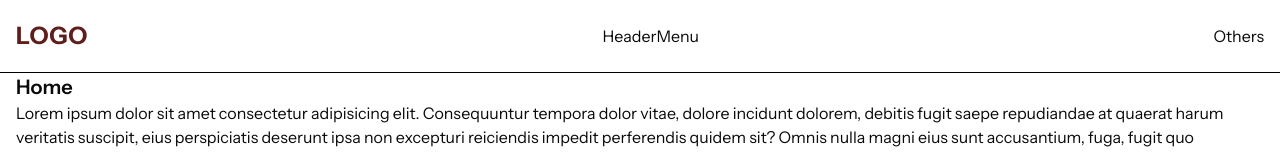
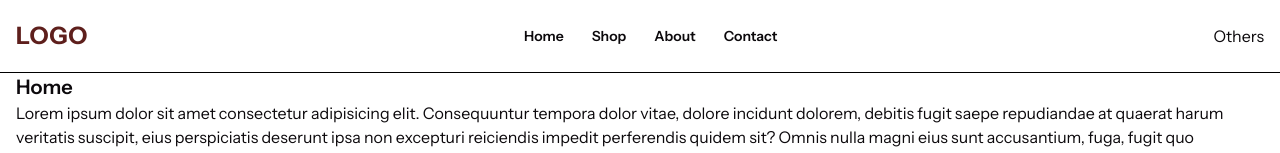
Before and after one commit to ChonMatthew/Next.js-Online-Store, a Next.js app: page / in a window 1280 px wide. Shown: the top 153 px of the page. Built offline with nearby package versions, Linux system fonts and the light colour scheme.

Commit message:
Header nav hover effects

```diff
--- /dev/null
+++ b/constants/data.ts
@@ -0,0 +1,6 @@
+export const headerData = [
+  { title: "Home", href: "/" },
+  { title: "Shop", href: "/shop" },
+  { title: "About", href: "/about" },
+  { title: "Contact", href: "/contact" },
+];
--- a/src/app/globals.css
+++ b/src/app/globals.css
@@ -9,6 +9,7 @@
   --color-shop-light-gray: #d6d6d6;
   --color-shop-dark-gray: #141414;
   --color-shop-dark-red: #5e1f1c;
+  --color-shop-light-red: #f5c9c7;
   --color-alternative-gray: #e6e4e4;
 }
 
@@ -134,4 +135,7 @@
   html {
     @apply font-sans;
   }
+  .hoverEffect {
+    @apply transition-all duration-300 ease-in-out;
+  }
 }
--- a/src/components/ui/HeaderMenu.tsx
+++ b/src/components/ui/HeaderMenu.tsx
@@ -1,7 +1,31 @@
 import React from "react";
+import { headerData } from "../../../constants/data";
+import Link from "next/link";
 
 const HeaderMenu = () => {
-  return <div>HeaderMenu</div>;
+  return (
+    <div className="hidden md:inline-flex items-center gap-7 text-sm capitalize font-semibold">
+      {headerData?.map((item) => (
+        <Link
+          key={item?.title}
+          href={item?.href}
+          className="hover:text-shop-dark-red hoverEffect relative group"
+        >
+          {item?.title}
+          <span
+            className={
+              "absolute -bottom-0.5 left-1/2 w-0 h-0.5 bg-shop-dark-red group-hover:w-1/2 hoverEffect group-hover:left-0"
+            }
+          />
+          <span
+            className={
+              "absolute -bottom-0.5 right-1/2 w-0 h-0.5 bg-shop-dark-red group-hover:w-1/2 hoverEffect group-hover:right-0"
+            }
+          />
+        </Link>
+      ))}
+    </div>
+  );
 };
 
 export default HeaderMenu;
```
